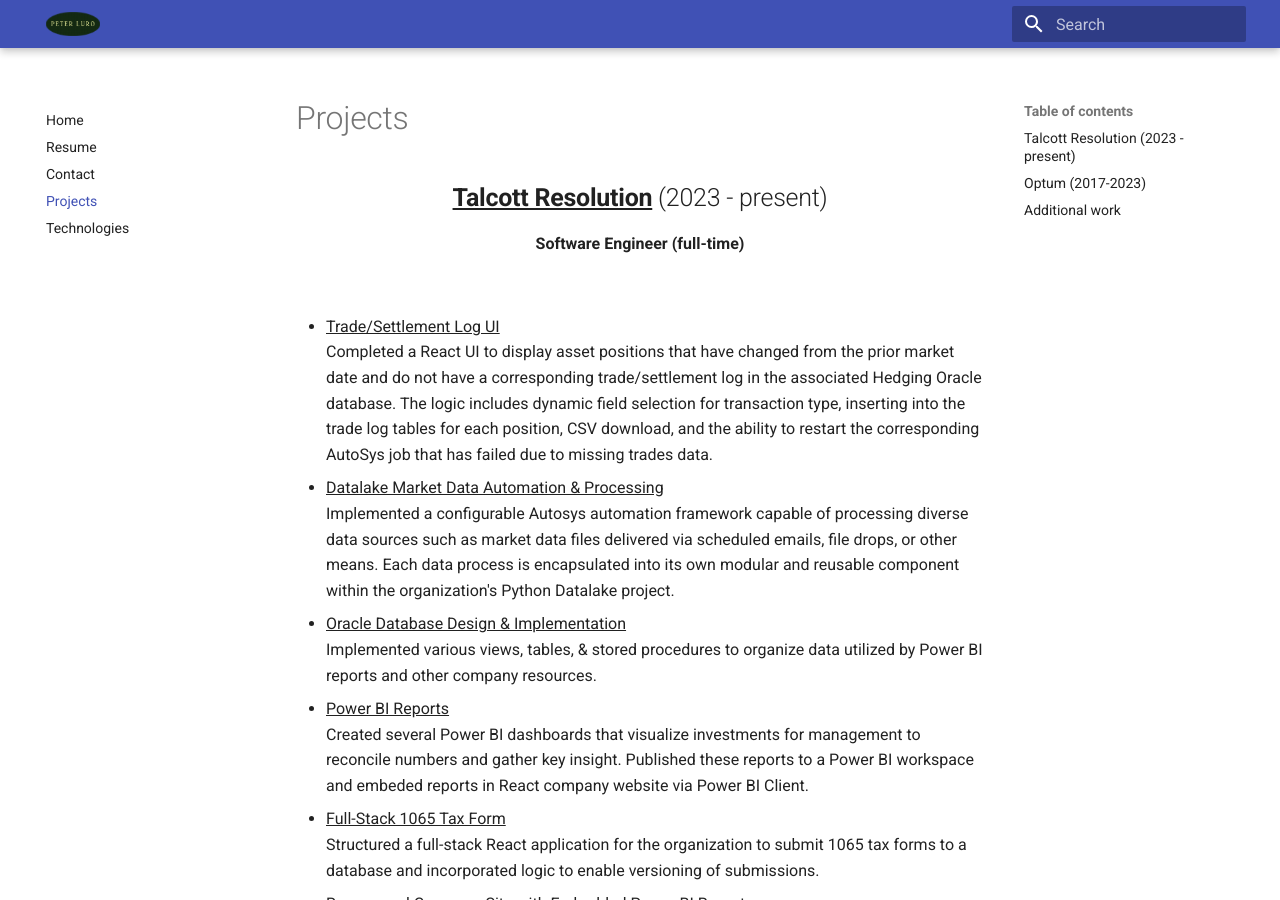
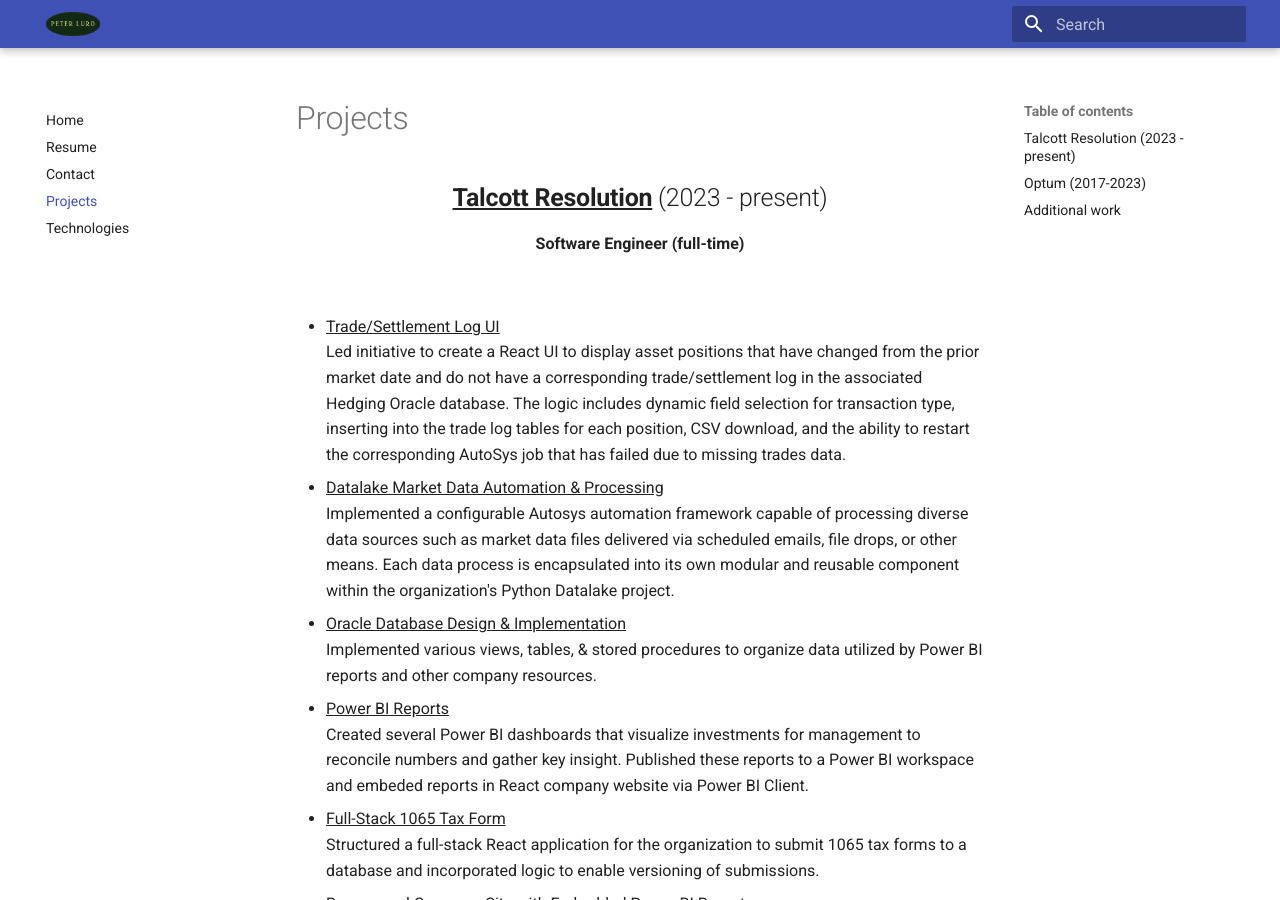
Before and after one commit to paluro567/personal-website, an MkDocs documentation site: the page built from docs/Projects.md, in a window 1280 px wide and 900 px high. Built offline with MkDocs 1.6.1 and Material for MkDocs 9.7.7, drawn with Linux system fonts in a browser that asks for light colours.

Commit message:
adding project

```diff
--- a/docs/Projects.md
+++ b/docs/Projects.md
@@ -2,7 +2,7 @@
 <center><b>Software Engineer (full-time)</b></center></br>
 
 - <u> Trade/Settlement Log UI </u> </br>
-Completed a React UI to display asset positions that have changed from the prior market date and do not have a corresponding trade/settlement log in the associated Hedging Oracle database. The logic includes dynamic field selection for transaction type, inserting into the trade log tables for each position, CSV download,  and the ability to restart the corresponding AutoSys job that has failed due to missing trades data.
+Led initiative to create a React UI to display asset positions that have changed from the prior market date and do not have a corresponding trade/settlement log in the associated Hedging Oracle database. The logic includes dynamic field selection for transaction type, inserting into the trade log tables for each position, CSV download,  and the ability to restart the corresponding AutoSys job that has failed due to missing trades data.
 - <u> Datalake Market Data Automation & Processing </u> </br>
 Implemented a configurable Autosys automation framework capable of processing diverse data sources such as market data files delivered via scheduled emails, file drops, or other means. Each data process is encapsulated into its own modular and reusable component within the organization's Python Datalake project.
 - <u> Oracle Database Design & Implementation </u> </br>
```
